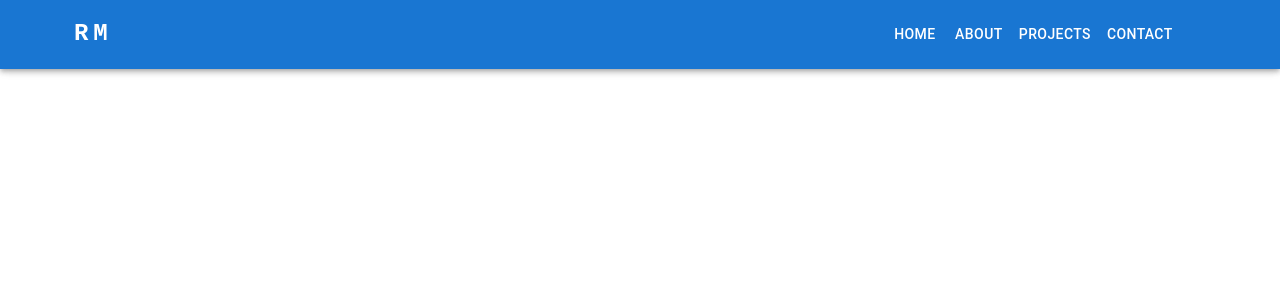
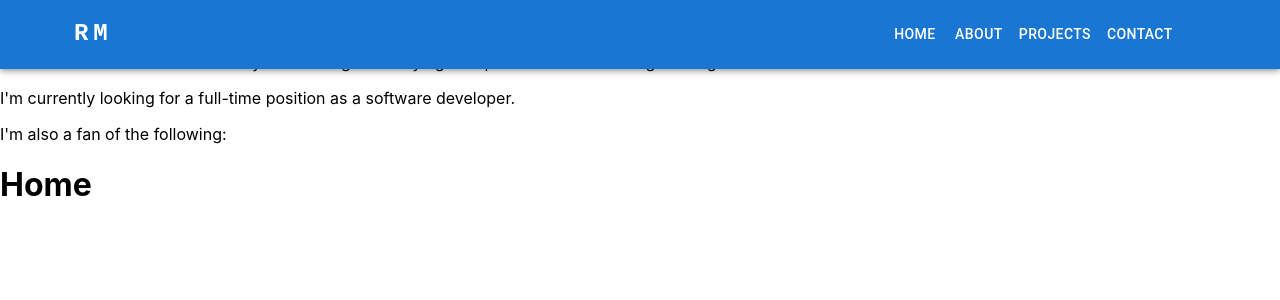
Before and after one commit to astrohunter62/react-portfolio, a React (Create React App) app: page / in a window 1280 px wide. Shown: the top 300 px of the page. Built offline with nearby package versions, Linux system fonts and the light colour scheme.

Commit message:
Clean up

```diff
--- a/src/App.js
+++ b/src/App.js
@@ -50,6 +50,13 @@ function App() {
     <div ref={app} className="App">
       <Navbar />
       <div ref={scrollContainer} className="scroll-container">
+      <div className="content">
+        {/* list images and texts */}
+        <p>Hello, I'm a software developer based in New York, NY. I'm currently working on a project called <a href="https://www.github.com/joshuacox/joshuacox.github.io">joshuacox.github.io</a>.</p>
+        <p>I'm also a student at the University of Washington studying Computer Science and Engineering.</p>
+        <p>I'm currently looking for a full-time position as a software developer.</p>
+        <p>I'm also a fan of the following:</p>
+        </div>
       </div>
       <Routes>
         <Route path="/" element={<Home />} />
--- a/src/components/navbar/Navbar.js
+++ b/src/components/navbar/Navbar.js
@@ -60,7 +60,7 @@ const Navbar = (props) => {
             variant="h5"
             noWrap
             component="a"
-            href=""
+            href="/"
             sx={{
               mr: 2,
               marginLeft: { xs: "0", md: "50px" },
@@ -72,9 +72,7 @@ const Navbar = (props) => {
               textDecoration: 'none',
             }}
           >
-            <Link style={{textDecoration: "none", color: "white"}} to="/">
-              RM
-            </Link>
+            RM
           </Typography>
           <Box sx={{ flexGrow: 0.1, display: { xs: 'flex' } }}>
             {pages.map((page) => {
```
